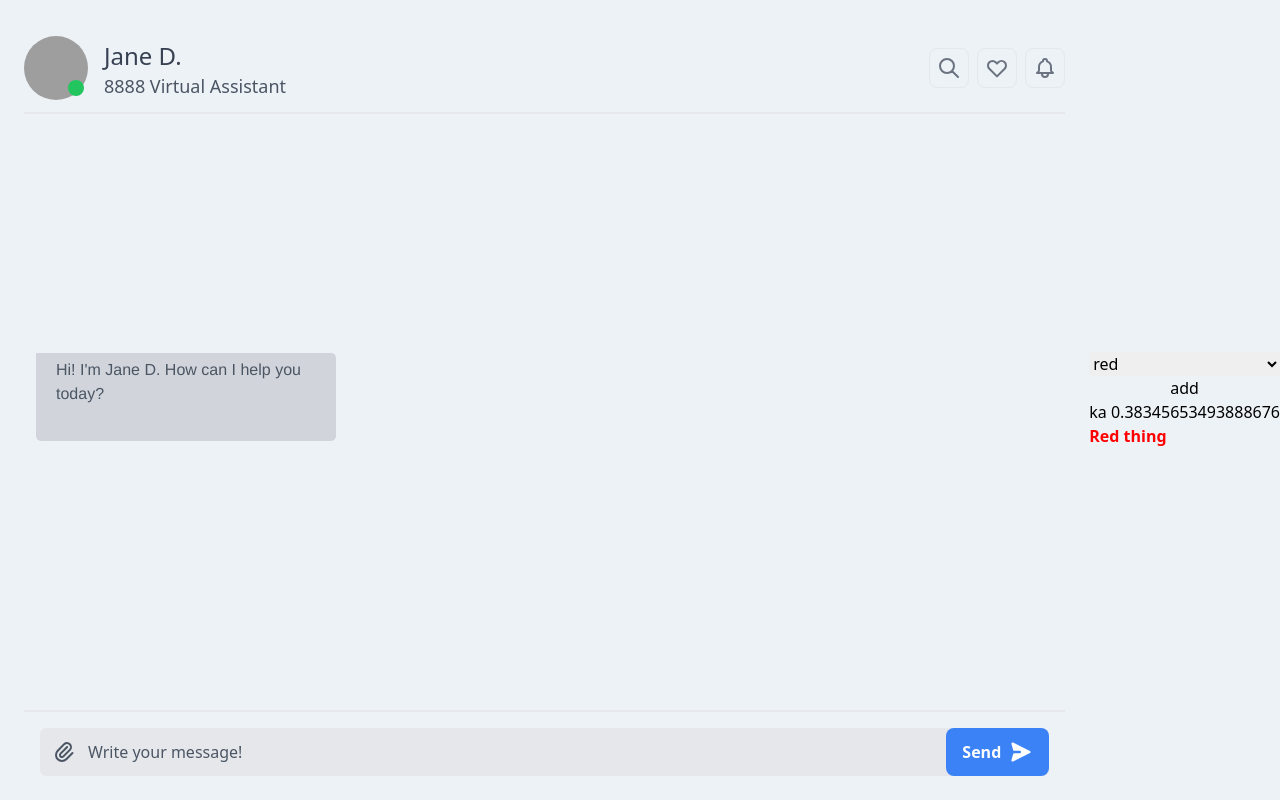
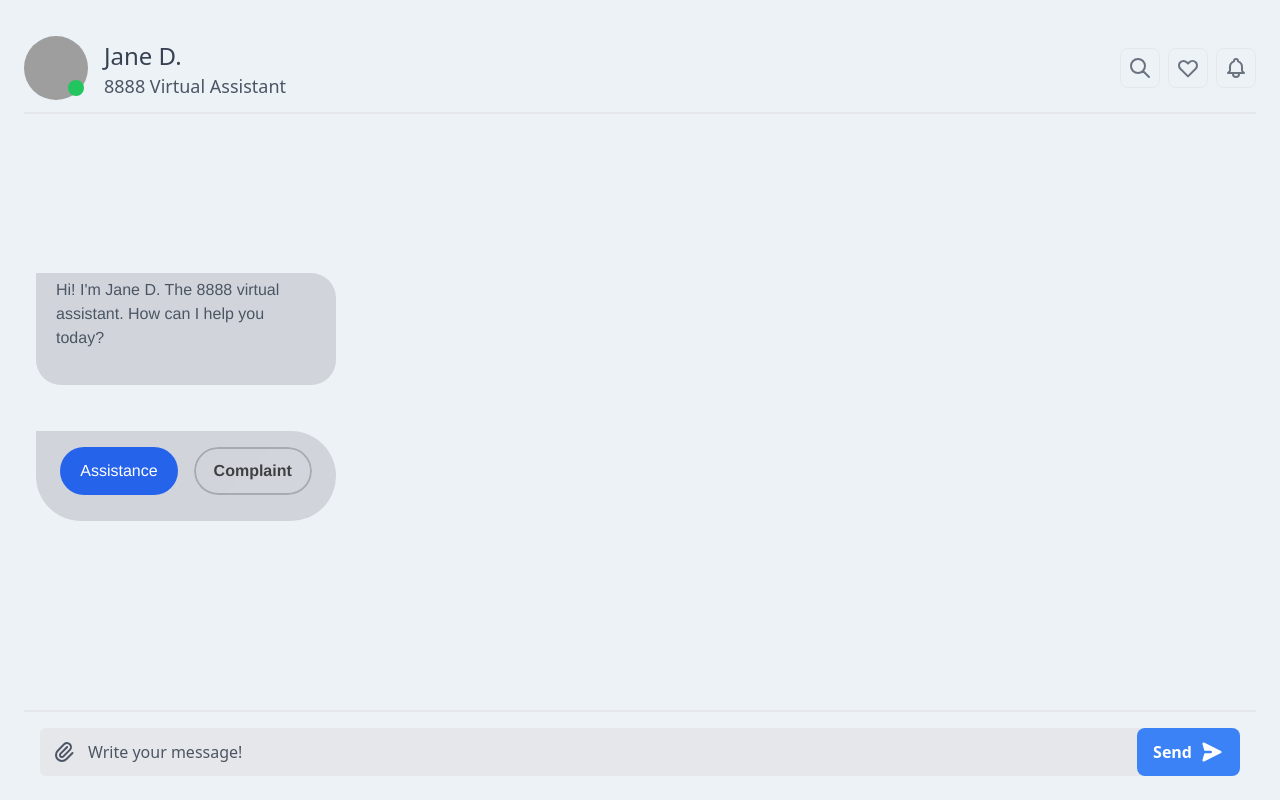
Before and after one commit to silverstory/my-bot, a SvelteKit app: page / in a window 1280 px wide. Built offline with nearby package versions, Linux system fonts and the light colour scheme; grey boxes are pictures that could not be loaded.

Commit message:
its begins

```diff
--- a/src/routes/+page.svelte
+++ b/src/routes/+page.svelte
@@ -5,6 +5,7 @@
   import Home from "../shared/testdrive/Home.svelte";
   import { onMount } from "svelte";
   import { afterUpdate, tick } from "svelte";
+  import Intro from "../shared/widgets/Intro.svelte";
 
   let userchat = '';
 
@@ -19,7 +20,7 @@
     return time;
   }
 
-  const text = "Hi! I'm Jane D. How can I help you today?";
+  const text = "Hi! I'm Jane D. The 8888 virtual assistant. How can I help you today?";
 
   const readtime = readingTime(text);
   const time = readtime < 2000 ? 100 : 200;
@@ -30,6 +31,7 @@
       who: "them",
       ready: false,
       isolateDelay: time,
+      widget: 'intro',
     },
   ];
 
@@ -63,6 +65,8 @@
     // const time = readtime < 2000 ? 100 : 200;
     const time = readtime < 2000 ? 300 : 400;
 
+    // determine widget to render here
+
     current = [
       ...current,
       {
@@ -70,6 +74,7 @@
         who: "them",
         ready: false,
         isolateDelay: time,
+        widget: '',
       },
     ];
     displacement = 0;
@@ -149,6 +154,17 @@
     node.scroll({ top: node.scrollHeight, behavior: "smooth" });
   };
   // end scroll to bottom
+
+
+  // options widgets handler functions
+	function handleIntroAssistance(event) {
+		alert(event.detail.text);
+	}
+	function handleIntroComplaint(event) {
+		alert(event.detail.text);
+	}
+  // options widgets handers
+
 </script>
 
 <div class="flex-1 p:2 sm:p-6 justify-between flex flex-col h-screen">
@@ -239,8 +255,16 @@
     bind:this={element}
     class="flex flex-col space-y-4 p-3 overflow-y-auto scrollbar-thumb-blue scrollbar-thumb-rounded scrollbar-track-blue-lighter scrollbar-w-2 scrolling-touch"
   >
-    {#each current as { text, who, ready, isolateDelay }}
-      <ChatBox {who} {text} {ready} {isolateDelay} />
+    {#each current as { text, who, ready, isolateDelay, widget }}
+      <ChatBox {who} {text} {ready} {isolateDelay} {widget} >
+        <div slot="widgets">
+          {#if widget}
+            {#if widget === 'intro'}
+            <Intro on:introassistance={handleIntroAssistance} on:introcomplaint={handleIntroComplaint} />
+            {/if}
+          {/if}
+        </div>
+      </ChatBox>
     {/each}
   </div>
   <div class="border-t-2 border-gray-200 px-4 pt-4 mb-2 sm:mb-0">
@@ -343,9 +367,11 @@
     </div>
   </div>
 </div>
+<!--
 <div class="flex flex-col">
-<Home />
+  <Home />
 </div>
+-->
 <style>
   .scrollbar-w-2::-webkit-scrollbar {
     width: 0.25rem;
--- a/src/shared/ChatBox.svelte
+++ b/src/shared/ChatBox.svelte
@@ -8,15 +8,20 @@
   export let text = "";
   export let ready = false;
   export let isolateDelay;
+  export let widget = '';
 
   $: _ready = who === "you" ? true : ready;
 
   let el;
+  let el1;
 
   const height = spring(35);
   const width = spring(60);
+  const height1 = spring(15);
+  const width1 = spring(60);
 
   $: _ready && width.set(300) && height.set(el + 30);
+  $: _ready && width1.set(300) && height1.set(el1 + 10);
 
   onMount(() => {
     setTimeout(() => {
@@ -53,13 +58,53 @@
   </div>
 </div>
 
+{#if $$slots.widgets}
+  {#if widget !== ''}
+    <div style="height: {el1 +40 || 15}px">
+      <div
+        in:fly={{
+          y: 50,
+          opacity: 0,
+          duration: 250,
+          delay: who === "you" ? 1000 : 200,
+        }}
+        class="widget {who}"
+        class:ready={_ready}
+        style="width: {$width1}px; height: {$height1}px"
+      >
+        <div class="text-box" class:show={_ready} bind:clientHeight={el1}>
+          <slot name="widgets"></slot>
+        </div>
+      </div>
+    </div>
+  {/if}
+{/if}
+
 <style>
+
+  .has-options::after {
+		content: '';
+		background-color: white;
+		height: 0px;
+		width: 0px;
+	}
+
   .box {
     background-color: #eee;
     border-radius: 5px;
     font-family: helvetica;
     background-color: #eee;
+    border-radius: 25px;
+    margin-bottom: 30px;
+    font-family: helvetica;
+  }
+
+  .widget {
+    background-color: #eee;
     border-radius: 5px;
+    font-family: helvetica;
+    background-color: #eee;
+    border-radius: 50px;
     margin-bottom: 30px;
     font-family: helvetica;
   }
--- /dev/null
+++ b/src/shared/widgets/Intro.svelte
@@ -0,0 +1,29 @@
+<script>
+	import { createEventDispatcher } from 'svelte';
+
+	const dispatch = createEventDispatcher();
+
+	function popAssistance() {
+		dispatch('introassistance', {
+			text: 'Hello! Assistance'
+		});
+	}
+	function popComplaint() {
+		dispatch('introcomplaint', {
+			text: 'Hello! Complaint'
+		});
+	}
+</script>
+<div class="content-between flex space-x-4 justify-center items-center h-20">
+    <button on:click={popAssistance} class="relative inline-flex items-center justify-start inlin\e-block px-5 py-3 overflow-hidden font-medium transition-all bg-blue-600 rounded-full hover:bg-white group">
+        <span class="absolute inset-0 border-0 group-hover:border-[25px] ease-linear duration-100 transition-all border-white rounded-full"></span>
+        <span class="relative w-full text-left text-white transition-colors duration-200 ease-in-out group-hover:text-blue-600">Assistance</span>
+    </button>
+
+    <button on:click={popComplaint} class="relative inline-flex items-center justify-start inline-block px-5 py-3 overflow-hidden font-bold rounded-full group">
+        <span class="w-32 h-32 rotate-45 translate-x-12 -translate-y-2 absolute left-0 top-0 bg-white opacity-[3%]"></span>
+        <span class="absolute top-0 left-0 w-48 h-48 -mt-1 transition-all duration-500 ease-in-out rotate-45 -translate-x-56 -translate-y-24 bg-white opacity-100 group-hover:-translate-x-8"></span>
+        <span class="relative w-full text-left text-black/70 transition-colors duration-200 ease-in-out group-hover:text-gray-900">Complaint</span>
+        <span class="absolute inset-0 border-2 border-black/20 rounded-full"></span>
+    </button>
+</div>
```
